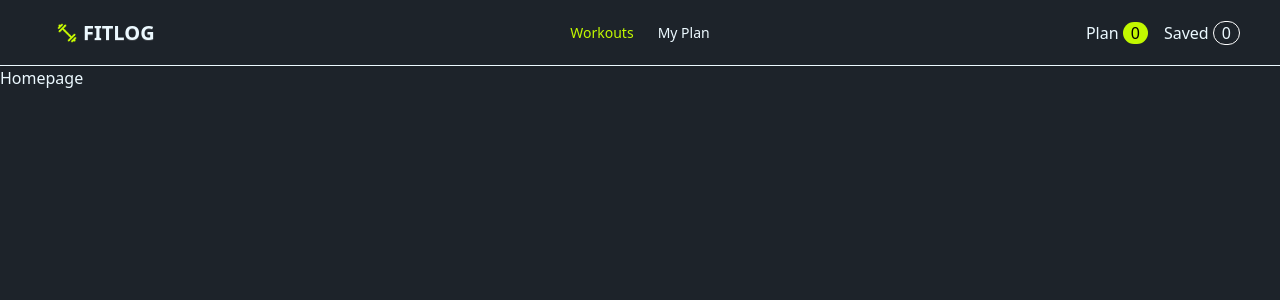
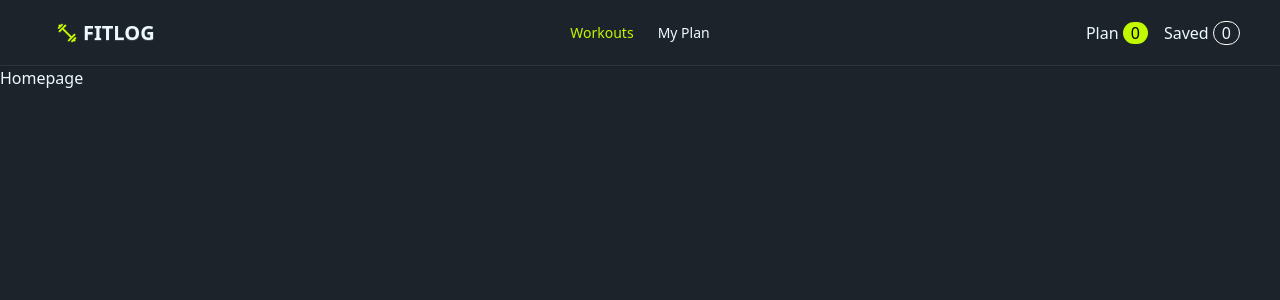
Before and after one commit to rezasdsju/fit-log, a Next.js app: page / in a window 1280 px wide. Shown: the top 300 px of the page. Built offline with nearby package versions, Linux system fonts and the light colour scheme.

Commit message:
chore: change navbar border-bottom

```diff
--- a/src/components/shared/Navbar.tsx
+++ b/src/components/shared/Navbar.tsx
@@ -11,7 +11,7 @@ const Navbar = () => {
     </>
     return (
         <nav className="sticky top-0 z-50">
-            <div className="navbar bg-base-100 shadow-sm border-b-[0.5px] sm:px-3 md:px-7 lg:px-10">
+            <div className="navbar bg-base-100 shadow-sm border-b border-[#30353F] sm:px-3 md:px-7 lg:px-10">
                 <div className="navbar-start">
                     <div className="dropdown">
                         <div tabIndex={0} role="button" className="btn btn-ghost sm:hidden">
```
